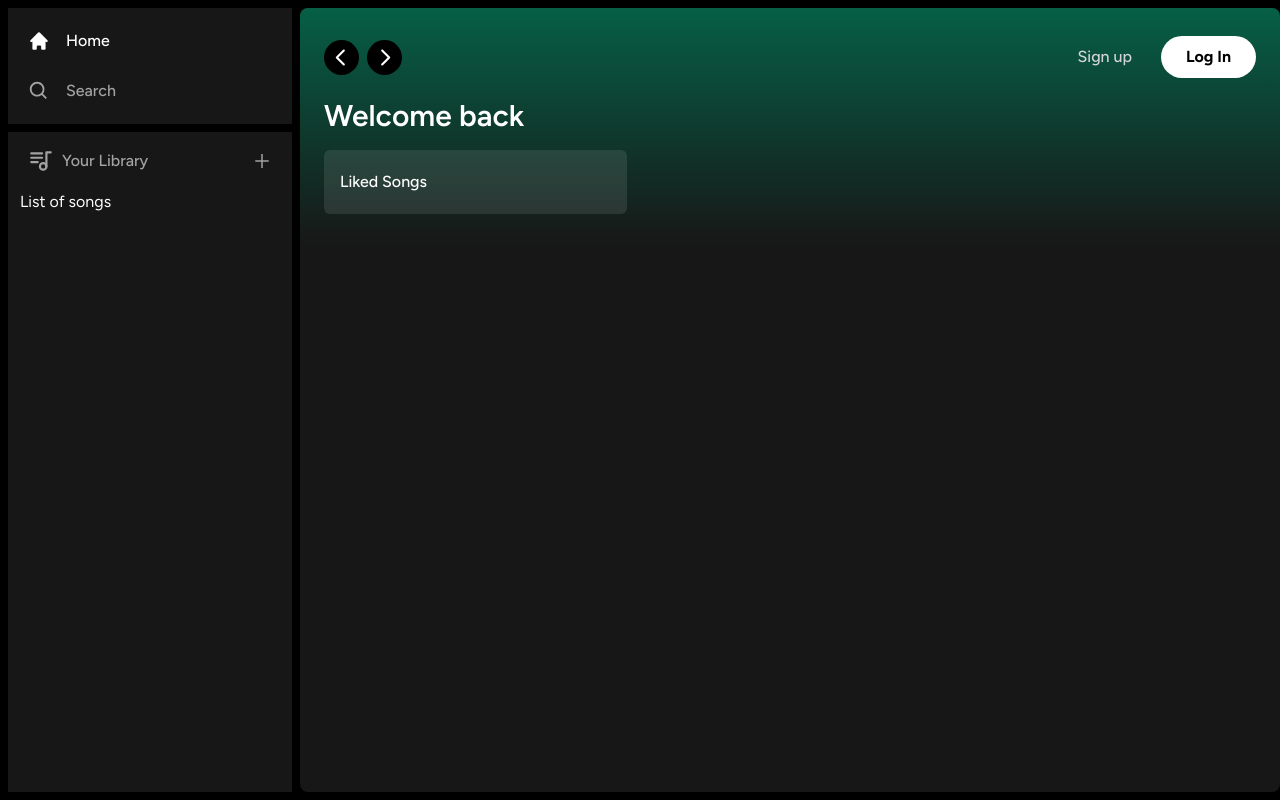
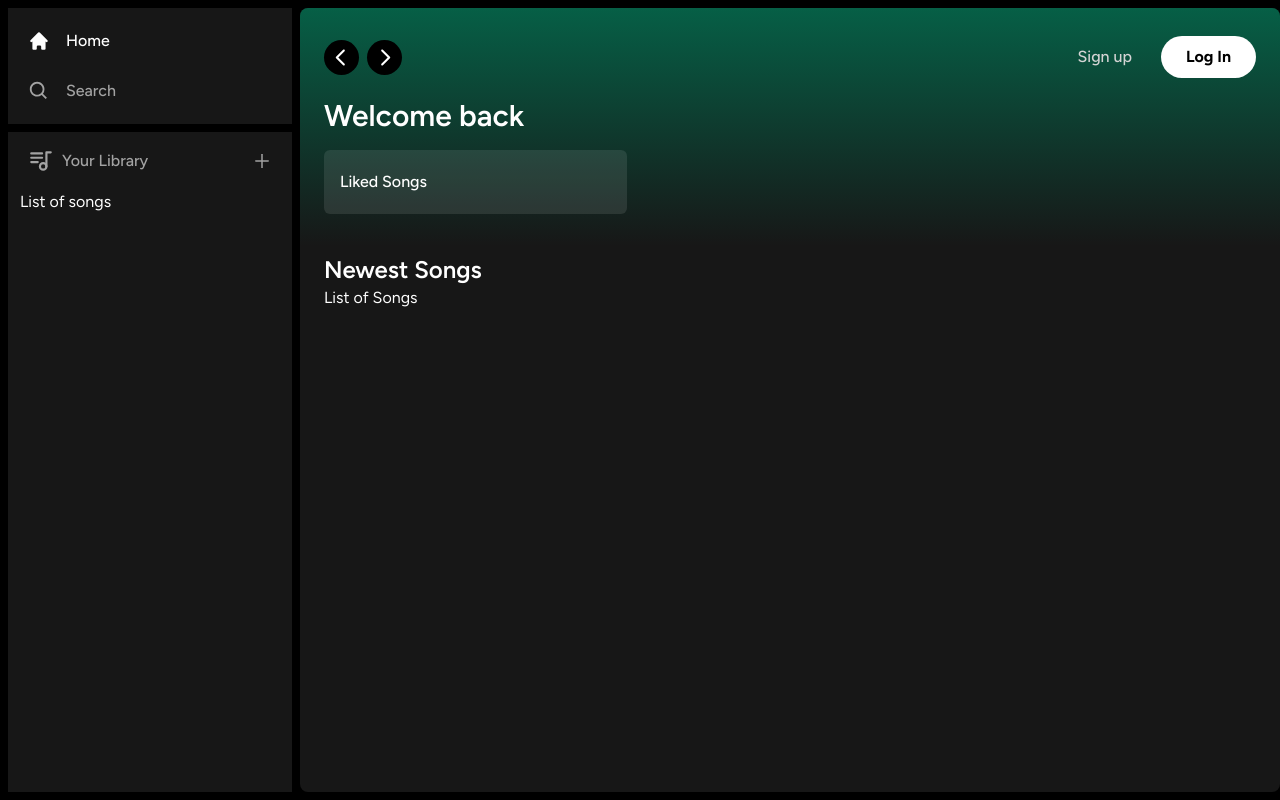
Before and after one commit to Quenayalui/Spotify-clone, a Next.js app: page / in a window 1280 px wide. Built offline with nearby package versions, Linux system fonts and the light colour scheme.

Commit message:
fished general layout started authentication

```diff
--- a/app/(site)/page.tsx
+++ b/app/(site)/page.tsx
@@ -16,6 +16,12 @@
           </div>
         </div>
       </Header>
+      <div className="mt-2 mb-7 px-6">
+        <div className="flex justify-between items-center">
+          <h1 className="text-white text-2xl font-semibold">Newest Songs</h1>
+        </div>
+        <div>List of Songs</div>
+      </div>
     </div>
   );
 }
--- a/components/ListItem.tsx
+++ b/components/ListItem.tsx
@@ -1,6 +1,6 @@
 "use client";
 
-import { useRouter } from "next/router";
+import { useRouter } from "next/navigation";
 import Image from "next/image";
 import { FaPlay } from "react-icons/fa";
 
@@ -16,7 +16,10 @@
     router.push(href);
   };
   return (
-    <button className="relative group flex items-center rounded-md overflow-hidden gap-x-4 bg-neutral-100/10 hover:bg-neutral-100/20 transition pr-4">
+    <button
+      className="relative group flex items-center rounded-md overflow-hidden gap-x-4 bg-neutral-100/10 hover:bg-neutral-100/20 transition pr-4"
+      onClick={onClick}
+    >
       <div className="relative min-h-[64px] min-w-[64] ">
         <Image className="object-cover" fill src={image} alt="Image" />
       </div>
```
